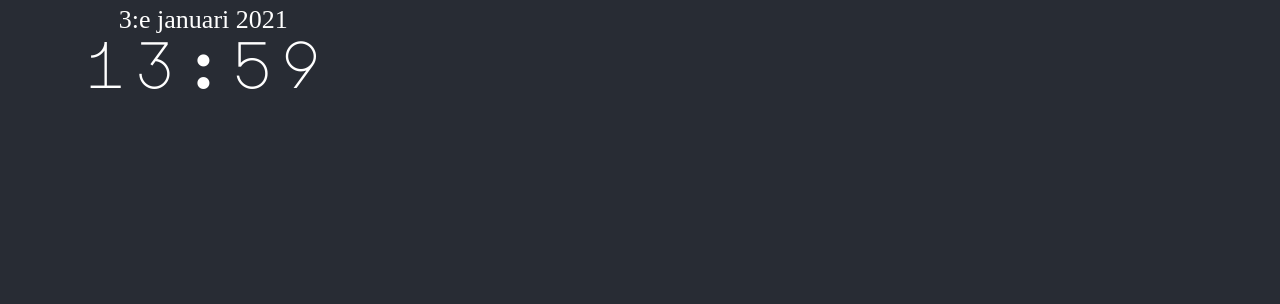
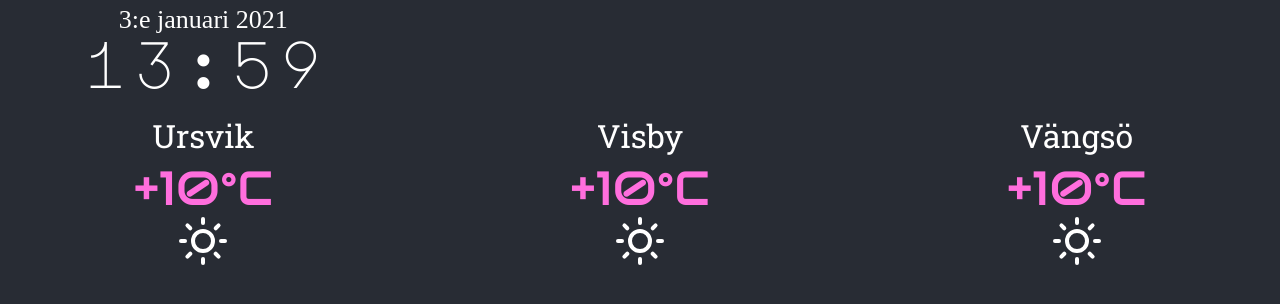
Before and after one commit to Dekamik/terminal_web, a React (Create React App) app: page / in a window 1280 px wide. Shown: the top 304 px of the page. Built offline with nearby package versions, Linux system fonts and the light colour scheme; a web font is replaced by a local one.

Commit message:
Weather component designed

```diff
--- a/package.json
+++ b/package.json
@@ -12,10 +12,10 @@
     "@testing-library/user-event": "^12.6.0",
     "bootstrap": "^4.5.3",
     "dotenv": "^8.2.0",
-    "feather-icons": "^4.28.0",
     "moment": "^2.29.1",
     "react": "^17.0.1",
     "react-dom": "^17.0.1",
+    "react-feather": "^2.0.9",
     "react-scripts": "4.0.1",
     "typeface-audiowide": "^1.1.13",
     "web-vitals": "^0.2.4"
--- a/src/App.css
+++ b/src/App.css
@@ -7,6 +7,27 @@
 }
 
 .app-link {
+  color: #61dafb;
+}
+
+.weather-summary {
+  line-height: 3rem;
+  text-align: center;
+  padding-top: 2rem;
+  padding-bottom: 2rem;
+  font-size: 3rem;
+}
+
+.weather {
+  font-family: Audiowide;
+  text-align: center;
+}
+
+.weather.hot {
+  color: #ff6edd;
+}
+
+.weather.cold {
   color: #61dafb;
 }
 
--- a/src/App.tsx
+++ b/src/App.tsx
@@ -3,6 +3,7 @@ import './App.css';
 import { Clock } from './components/clock/Clock';
 
 import 'bootstrap/dist/css/bootstrap.min.css'
+import { WeatherSummary } from './components/weather/WeatherSummary';
 
 export default class App extends React.Component {
   render() {
@@ -15,13 +16,13 @@ export default class App extends React.Component {
         </div>
         <div className="row">
           <div className="col-4">
-
+            <WeatherSummary name="Ursvik" lon={0} lat={0} msl={0}/>
           </div>
           <div className="col-4">
-
+            <WeatherSummary name="Visby" lon={0} lat={0} msl={0}/>
           </div>
           <div className="col-4">
-
+            <WeatherSummary name="Vängsö" lon={0} lat={0} msl={0}/>
           </div>
         </div>
       </div>
--- /dev/null
+++ b/src/components/weather/WeatherIcon.tsx
@@ -0,0 +1,34 @@
+import * as React from 'react';
+import { AlertTriangle, CloudDrizzle, CloudLightning, CloudRain, CloudSnow, Cloud, Sun } from 'react-feather';
+
+interface IWeatherIcon {
+    weather: string;
+    size: number;
+}
+
+export const WeatherIcon: React.FunctionComponent<IWeatherIcon> = (props) => {
+
+    switch (props.weather) {
+
+        case 'Sun':
+        case 'LightCloud':
+            return <Sun size={props.size}/>
+
+        case 'PartlyCloud':
+        case 'Cloud':
+            return <Cloud size={props.size}/>
+
+        case "Snow":
+            return <CloudSnow size={props.size}/>
+
+        case "Drizzle":
+        case "LightRain":
+            return <CloudDrizzle size={props.size}/>
+
+        case "Rain":
+            return <CloudRain size={props.size}/>
+
+        default:
+            return <AlertTriangle size={props.size}/>
+    }
+}
--- a/src/components/weather/WeatherSummary.tsx
+++ b/src/components/weather/WeatherSummary.tsx
@@ -1,10 +1,27 @@
 import * as React from 'react';
+import { WeatherIcon } from './WeatherIcon';
 
-export const WeatherSummary: React.FunctionComponent = () => {
+interface IWeatherSummary {
+    name: string;
+    lat: number;
+    lon: number;
+    msl: number;
+}
+
+export const WeatherSummary: React.FunctionComponent<IWeatherSummary> = (props) => {
+
+    const [tempC, setTempC] = React.useState<number>(10);
+    const [weather, setWeather] = React.useState<string>();
 
     return (
-        <>
-
-        </>
+        <div className="weather-summary">
+            <h2>{props.name}</h2>
+            <div className={"weather " + (tempC >= 10 ? "hot" : "cold")}>
+                {tempC >= 0 ? "+" : ""}{tempC}°C
+            </div>
+            <div>
+                <WeatherIcon weather="Sun" size={48} />
+            </div>
+        </div>
     );
 }
--- a/src/index.js
+++ b/src/index.js
@@ -7,6 +7,7 @@ import reportWebVitals from './reportWebVitals';
 import "@fontsource/goldman";
 import "@fontsource/major-mono-display";
 import "@fontsource/poiret-one";
+import "@fontsource/roboto-slab";
 import "typeface-audiowide";
 
 ReactDOM.render(
```
Also changed, not shown: 2 other files (tests, documents, lock files or other folders).
